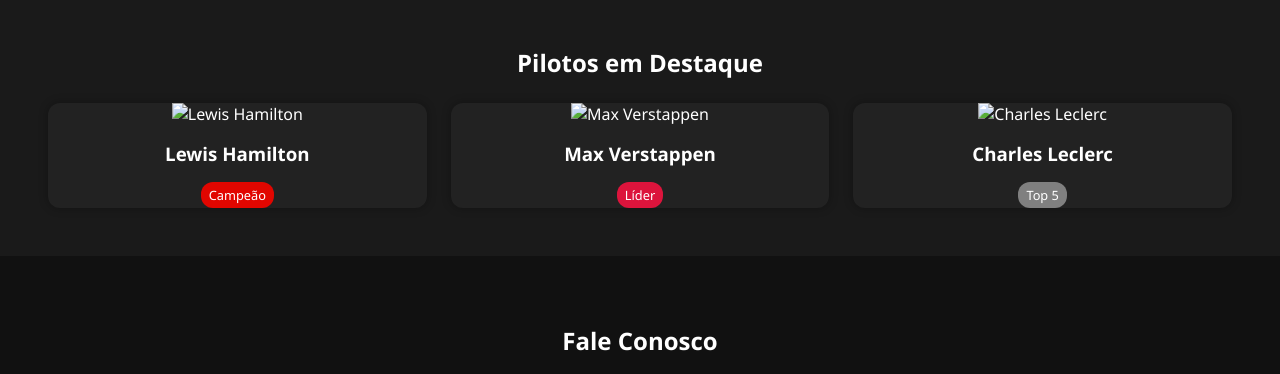
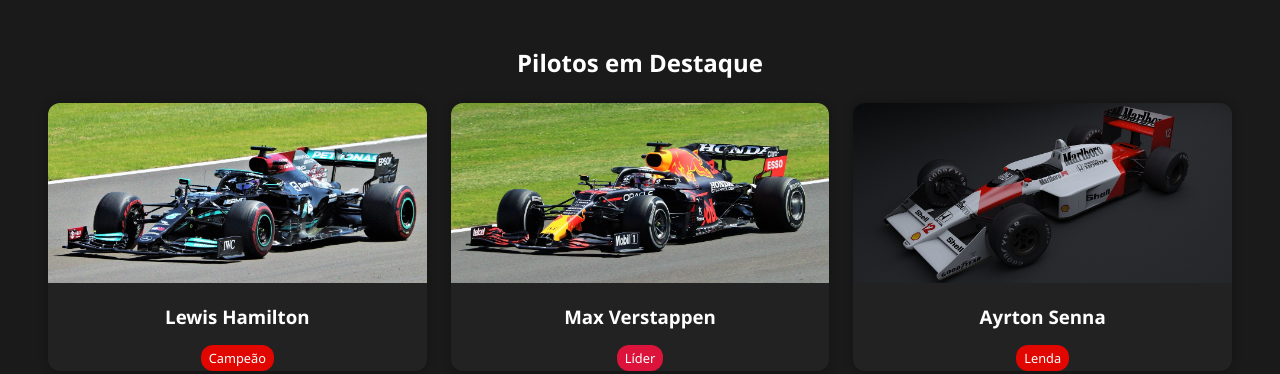
Before and after one commit to rafaelbrunete-pixel/f1-performance-hub, a plain HTML site: page index.html in a window 1280 px wide. Shown: the part 463-837 px from the top of the page. Drawn offline with Linux system fonts and the light colour scheme.

Commit message:
Update index.html

```diff
--- a/index.html
+++ b/index.html
@@ -46,19 +46,21 @@
     <h2>Pilotos em Destaque</h2>
     <div class="cards">
       <div class="card">
-        <img src="img/hamilton.jpg" alt="Lewis Hamilton" />
+        <img src="img/lewis.jpg" alt="Lewis Hamilton" />
         <h3>Lewis Hamilton</h3>
-        <span class="badge">Campeão</span>
+        <span class="badge gold">Campeão</span>
       </div>
+
       <div class="card">
-        <img src="img/verstappen.jpg" alt="Max Verstappen" />
+        <img src="img/max.jpg" alt="Max Verstappen" />
         <h3>Max Verstappen</h3>
         <span class="badge red">Líder</span>
       </div>
+
       <div class="card">
-        <img src="img/leclerc.jpg" alt="Charles Leclerc" />
-        <h3>Charles Leclerc</h3>
-        <span class="badge gray">Top 5</span>
+        <img src="img/senna.jpg" alt="Ayrton Senna" />
+        <h3>Ayrton Senna</h3>
+        <span class="badge green">Lenda</span>
       </div>
     </div>
   </section>
```
